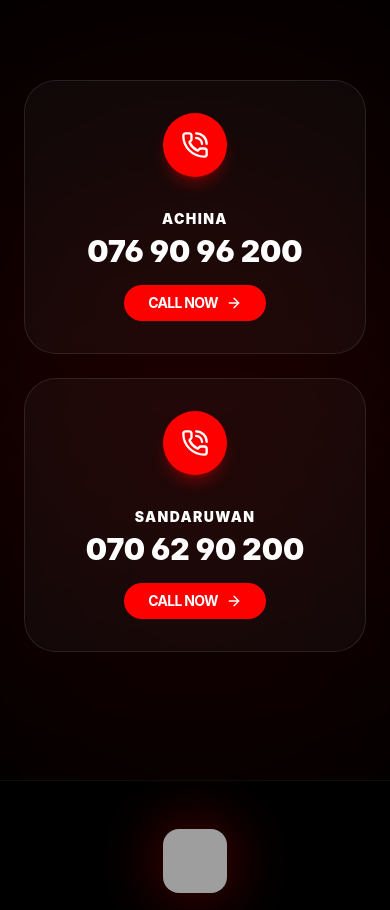
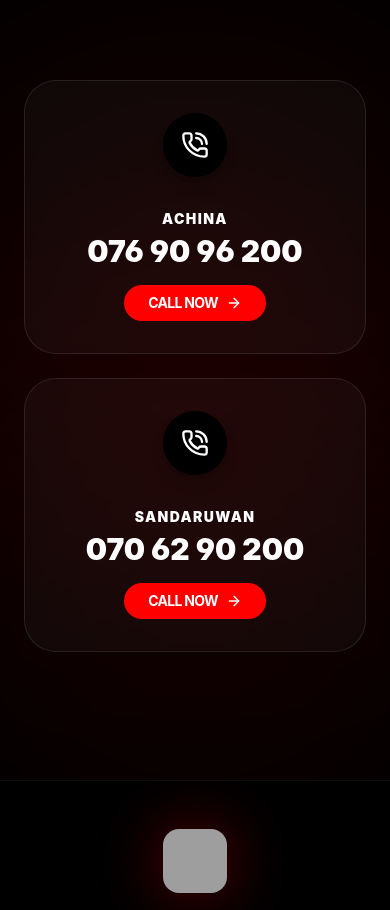
Before and after one commit to SavinduRashmika2000/Repairing-Hut, a React (Vite) app: page / in a window 390 px wide. Shown: the part 5878-6788 px from the top of the page. Built offline with nearby package versions, Linux system fonts and the light colour scheme; grey boxes are pictures that could not be loaded.

Commit message:
Refine: Update phone icon styling in Contact section to black bg with white icon

```diff
--- a/src/App.tsx
+++ b/src/App.tsx
@@ -443,8 +443,8 @@ export default function App() {
                       whileHover={{ scale: 1.02 }}
                       className="bg-white/[0.03] border border-white/10 p-8 rounded-[32px] flex flex-col sm:flex-row items-center gap-8 min-w-[320px] backdrop-blur-sm"
                     >
-                      <div className="w-16 h-16 bg-brand-red rounded-full flex items-center justify-center shadow-lg shadow-brand-red/30">
-                         <PhoneCall size={28} />
+                      <div className="w-16 h-16 bg-black rounded-full flex items-center justify-center shadow-lg shadow-black/20">
+                         <PhoneCall size={28} className="text-white" />
                       </div>
                       <div className="text-center sm:text-left">
                         <h3 className="text-white text-sm font-black uppercase tracking-widest mb-1">{person.name}</h3>
```
